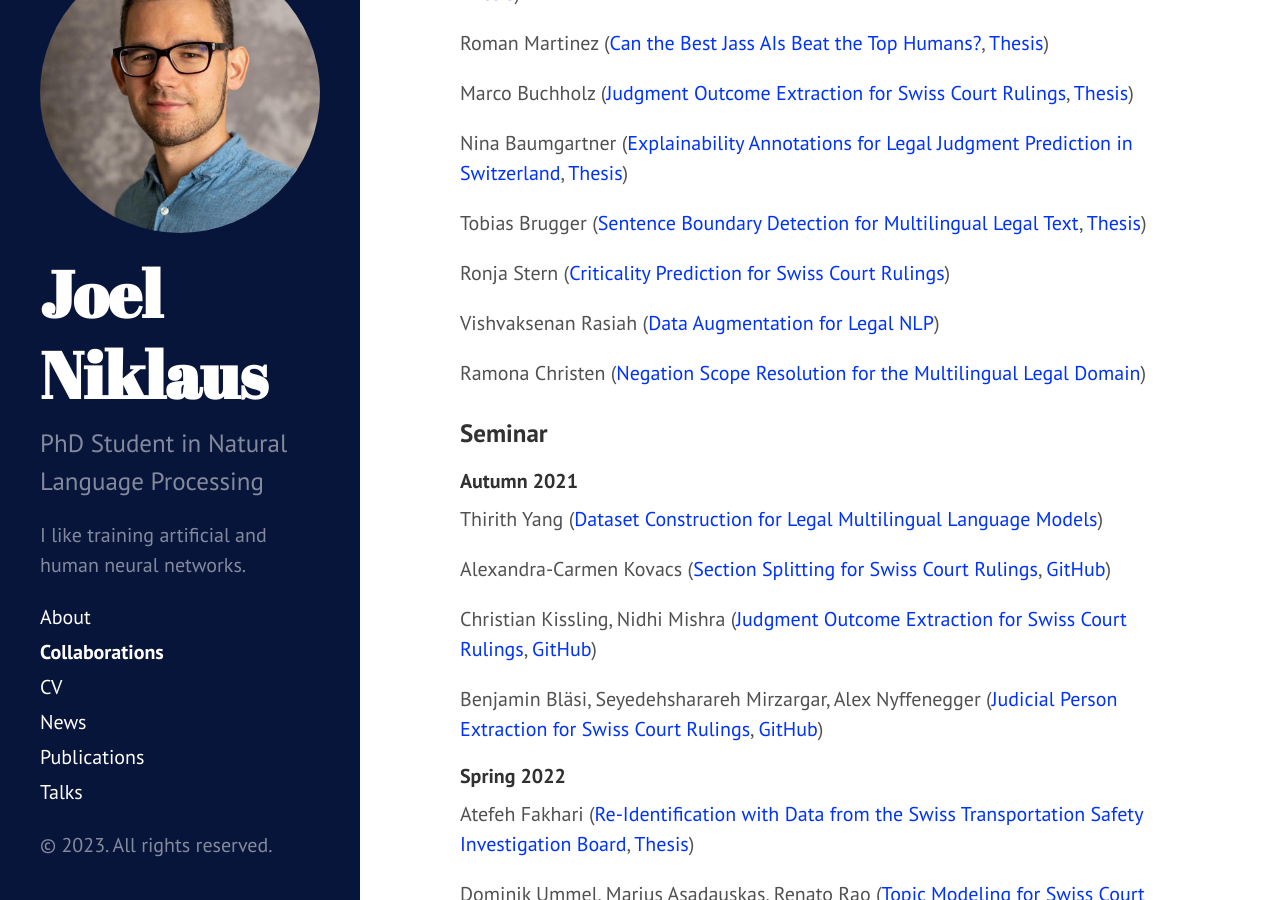
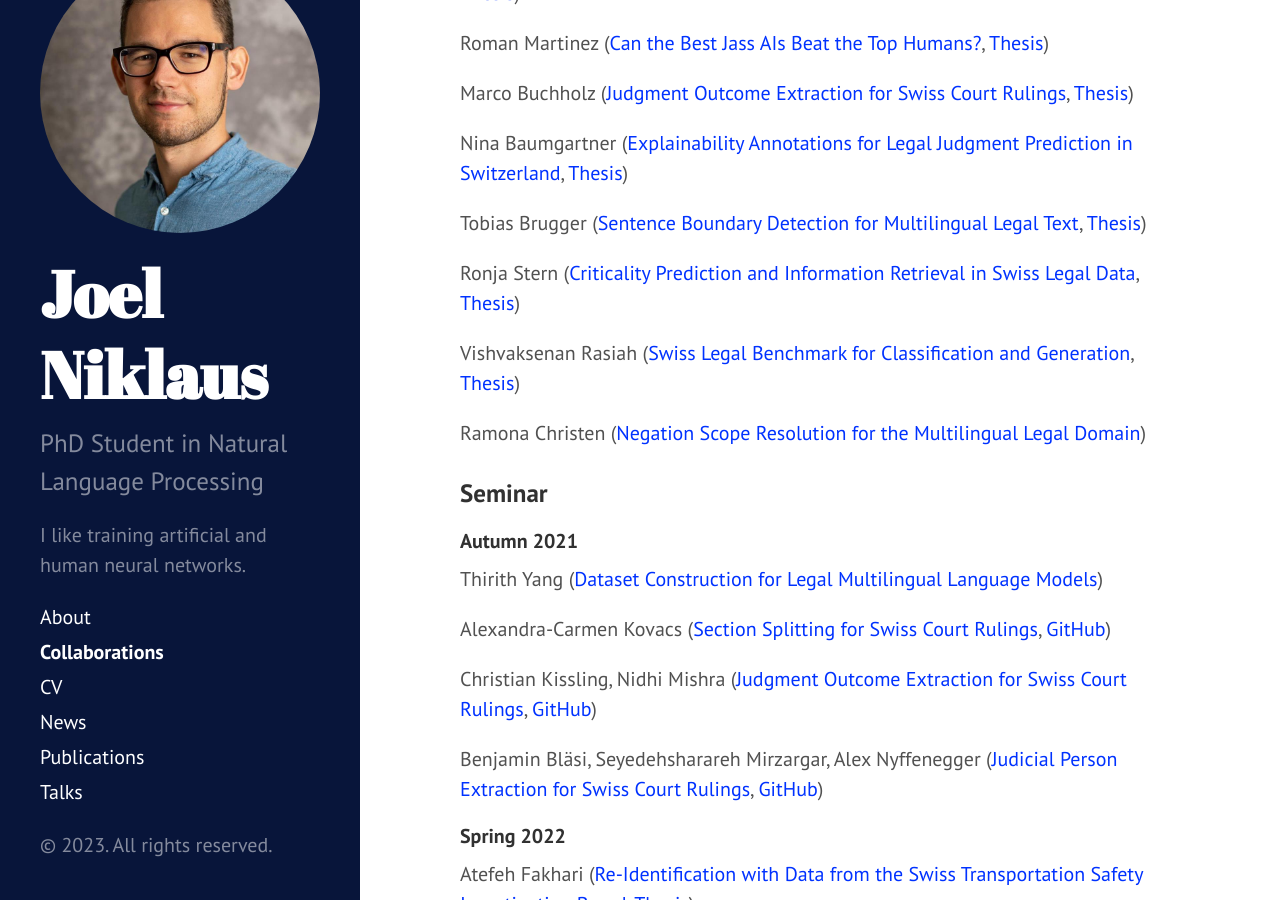
Before and after one commit to JoelNiklaus/joelniklaus.github.io, a Jekyll site: the page built from _pages/collaborations.md, in a window 1280 px wide and 900 px high, scrolled down 980 px. Built offline with Jekyll 4.4.1, drawn with Linux system fonts in a browser that asks for light colours; a style sheet for code colours, icons or effects is not loaded.

Commit message:
added theses

```diff
--- a/_pages/collaborations.md
+++ b/_pages/collaborations.md
@@ -30,9 +30,9 @@ Nina Baumgartner ([Explainability Annotations for Legal Judgment Prediction in S
 
 Tobias Brugger ([Sentence Boundary Detection for Multilingual Legal Text](https://www.digitale-nachhaltigkeit.unibe.ch/studies/bachelor_s__and_master_s_theses_at_inf/natural_language_processing/sentence_boundary_detection_for_multilingual_legal_text/index_eng.html), [Thesis](https://zenodo.org/record/7835211))
 
-Ronja Stern ([Criticality Prediction for Swiss Court Rulings](https://www.digitale-nachhaltigkeit.unibe.ch/studies/bachelor_s__and_master_s_theses_at_inf/natural_language_processing/explainability_annotations_for_legal_judgment_prediction_in_switzerland/index_eng.html))
+Ronja Stern ([Criticality Prediction and Information Retrieval in Swiss Legal Data](https://www.digitale-nachhaltigkeit.unibe.ch/studies/bachelor_s__and_master_s_theses_at_inf/natural_language_processing/explainability_annotations_for_legal_judgment_prediction_in_switzerland/index_eng.html), [Thesis](https://zenodo.org/record/8139264))
 
-Vishvaksenan Rasiah ([Data Augmentation for Legal NLP](https://www.digitale-nachhaltigkeit.unibe.ch/studies/bachelor_s__and_master_s_theses_at_inf/natural_language_processing/data_augmentation_for_legal_nlp/index_eng.html))
+Vishvaksenan Rasiah ([Swiss Legal Benchmark for Classification and Generation](https://www.digitale-nachhaltigkeit.unibe.ch/studies/bachelor_s__and_master_s_theses_at_inf/natural_language_processing/data_augmentation_for_legal_nlp/index_eng.html), [Thesis](https://zenodo.org/record/8139254))
 
 Ramona Christen ([Negation Scope Resolution for the Multilingual Legal Domain](https://www.digitale-nachhaltigkeit.unibe.ch/studies/bachelor_s__and_master_s_theses_at_inf/natural_language_processing/negation_scope_resolution_for_the_multilingual_legal_domain/index_eng.html))
 
```
